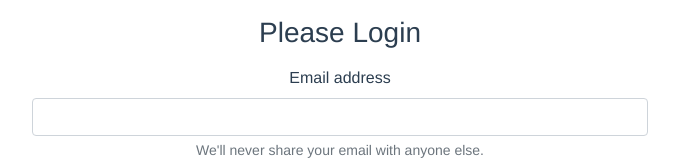
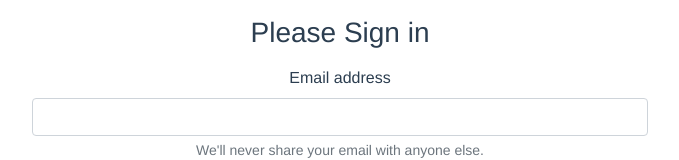
Before and after one commit to totomateo/semana-3-56-front, a Vue app: page / in a window 1280 px wide. Shown: the top 160 px of the page, without its empty margins (300-979 px from the left). Built offline with nearby package versions, Linux system fonts and the light colour scheme.

Commit message:
pequeña prueba

```diff
--- a/src/views/Login.vue
+++ b/src/views/Login.vue
@@ -1,6 +1,6 @@
 <template>
   <div class="login mt-3">
-    <h3>Please Login</h3>
+    <h3>Please Sign in</h3>
     <the-login></the-login>
   </div>
 </template>
```
